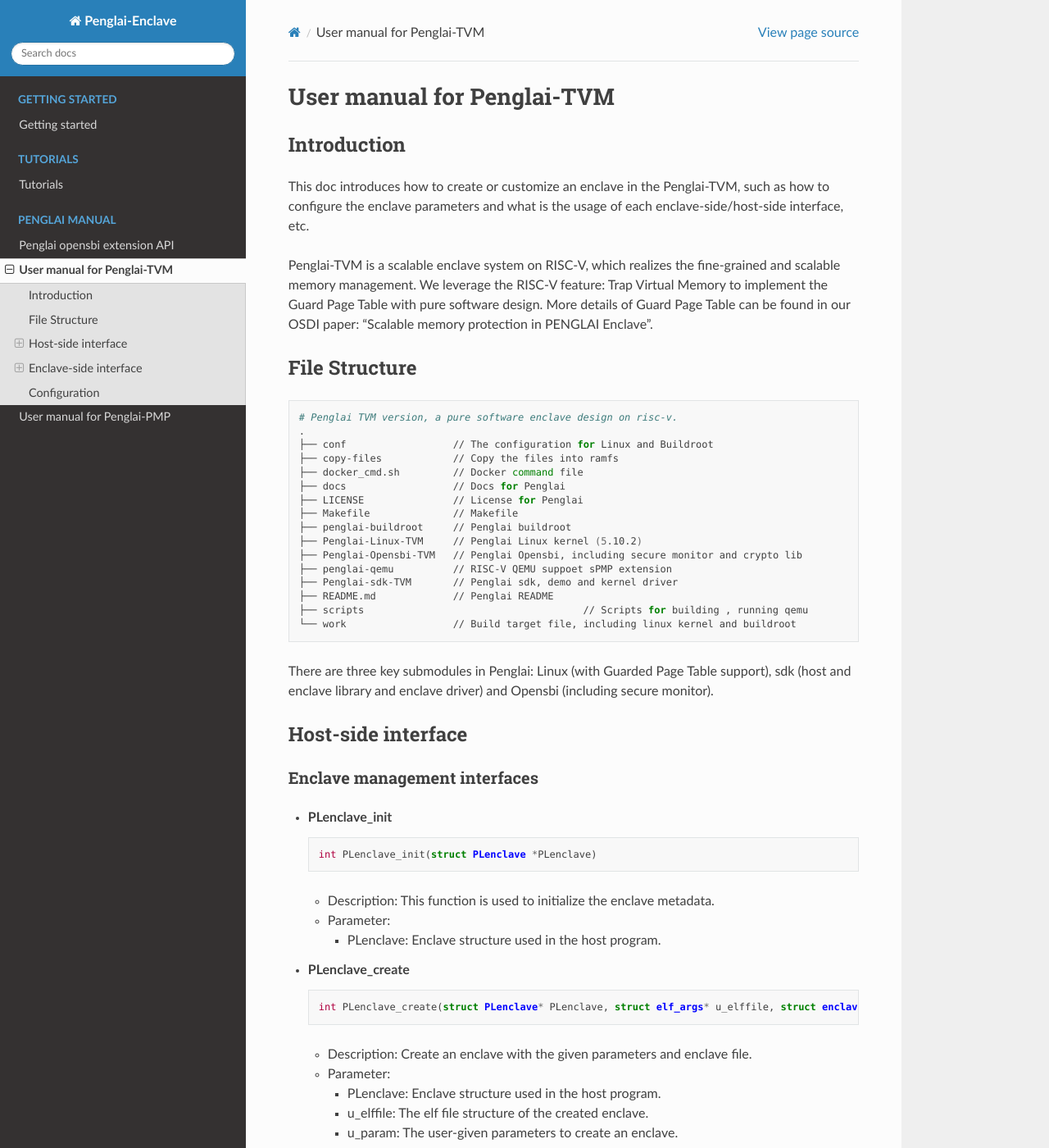
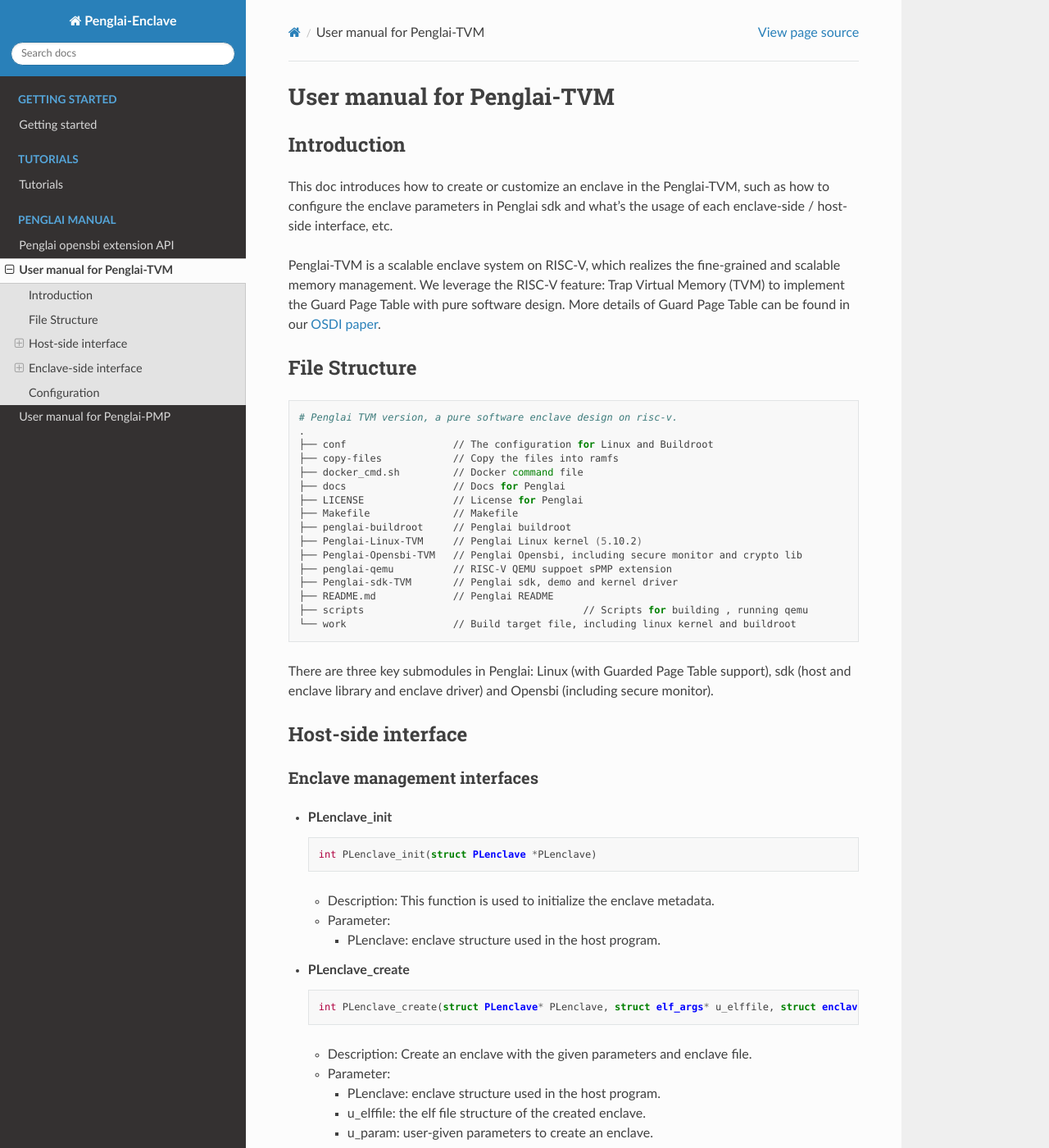
Before and after one commit to Penglai-Enclave/Penglai-doc, a Sphinx documentation site: the page built from source/Penglai-manual/User-Manual-TVM.md, in a window 1280 px wide and 1400 px high. Shown: the whole window at 82% size. Built offline with Sphinx 7.4.7 and the Read the Docs theme 2.0.0, drawn with Linux system fonts in a browser that asks for light colours; some of the changed text lies outside the part shown.

Commit message:
refine the penglai manual

```diff
--- a/source/Penglai-manual/User-Manual-TVM.md
+++ b/source/Penglai-manual/User-Manual-TVM.md
@@ -2,9 +2,9 @@
 
 ### Introduction
 
-This doc introduces how to create or customize an enclave in the Penglai-TVM, such as how to configure the enclave parameters and what is the usage of each enclave-side/host-side interface, etc.
+This doc introduces how to create or customize an enclave in the Penglai-TVM, such as how to configure the enclave parameters in Penglai sdk and what's the usage of each enclave-side / host-side interface, etc.
 
-Penglai-TVM is a scalable enclave system on RISC-V, which realizes the fine-grained and scalable memory management. We leverage the RISC-V feature: Trap Virtual Memory to implement the Guard Page Table with pure software design. More details of Guard Page Table can be found in our OSDI paper: "Scalable memory protection in PENGLAI Enclave".
+Penglai-TVM is a scalable enclave system on RISC-V, which realizes the fine-grained and scalable memory management. We leverage the RISC-V feature: Trap Virtual Memory (TVM) to implement the Guard Page Table with pure software design. More details of Guard Page Table can be found in our [OSDI paper](https://ipads.se.sjtu.edu.cn/zh/publications/FengOSDI21-preprint.pdf).
 
 ### File Structure
 
@@ -41,7 +41,7 @@
 
   + Description: This function is used to initialize the enclave metadata.
   + Parameter:
-    + PLenclave: Enclave structure used in the host program.
+    + PLenclave: enclave structure used in the host program.
 
 + **PLenclave_create**
 
@@ -51,9 +51,9 @@
 
   + Description: Create an enclave with the given parameters and enclave file.
   + Parameter:
-    + PLenclave: Enclave structure used in the host program.
-    + u_elffile: The elf file structure of the created enclave.
-    + u_param: The user-given parameters to create an enclave.
+    + PLenclave: enclave structure used in the host program.
+    + u_elffile: the elf file structure of the created enclave.
+    + u_param: user-given parameters to create an enclave.
 
 + **PLenclave_run**
 
@@ -63,7 +63,7 @@
 
   + Description: Run an enclave, this function will not return unless (1) enclave is finished, stopped or destroyed, (2) enclave triggers an ocall which needs to be handled in the user mode (host).
   + Parameter:
-    + PLenclave: Enclave structure used in the host program.
+    + PLenclave: enclave structure used in the host program.
 
 + **PLenclave_attest**
 
@@ -73,8 +73,8 @@
 
   + Description: Get the attestation report according to the given nonce
   + Parameter:
-    + PLenclave: Enclave structure used in the host program.
-    + nonce: The attestation nonce.
+    + PLenclave: enclave structure used in the host program.
+    + nonce: attestation nonce.
 
 + **PLenclave_stop**
 
@@ -84,7 +84,7 @@
 
   + Description: Stop a running enclave. The host can stop a running enclave compulsorily, So the DoS attacks from the untrusted host are out of scope.
   + Parameter:
-    + PLenclave: Enclave structure used in the host program.
+    + PLenclave: enclave structure used in the host program.
 
 + **PLenclave_resume**
 
@@ -94,7 +94,7 @@
 
   + Description: Resume a stopped enclave. An enclave can continue to run from the point it exits last time.
   + Parameter:
-    + PLenclave: Enclave structure used in the host program.
+    + PLenclave: enclave structure used in the host program.
 
 + **PLenclave_destroy**
 
@@ -104,7 +104,7 @@
 
   + Description: Destroy an enclave. The host can destroy a running enclave compulsorily, e.g., when receiving a kill signal. DoS attacks are out of scope.
   + Parameter:
-    + PLenclave: Enclave structure used in the host program.
+    + PLenclave: enclave structure used in the host program.
 
 #### Enclave paremeter interfaces
 
@@ -118,8 +118,8 @@
 
 + Description: Initialize the elf structure with the given filename.
 + Parameter:
-  + elf_args: Elf structure used in the host program.
-  + filename: Enclave file name.
+  + elf_args: elf structure used in the host program.
+  + filename: enclave file name.
 
 **elf_args_destroy**
 
@@ -129,7 +129,7 @@
 
 + Description: Reclaim the elf resource.
 + Parameter:
-  + elf_args: Elf structure used in the host program.
+  + elf_args: elf structure used in the host program.
 
 **enclave_args_init**
 
@@ -139,7 +139,7 @@
 
 + Description: Initialize the enclave arguments.
 + Parameter:
-  + enclave_args: Enclave argument structure used in the host program.
+  + enclave_args: enclave argument structure used in the host program.
 
 **PLenclave_set_shm**
 
@@ -149,10 +149,10 @@
 
 + Description: Configure the shared memory in the enclave creating parameters.
 + Parameter:
-  + enclave: Enclave structure used in the host program.
-  + shmid: The shared memory identification.
-  + offset: The offset in shared memory.
-  + size: Shared memory size.
+  + enclave: enclave structure used in the host program.
+  + shmid: shared memory identification.
+  + offset: offset in shared memory.
+  + size: shared memory size.
 
 **PLenclave_set_mem_arg**
 
@@ -162,10 +162,10 @@
 
 + Description: Set the schrodinger pages in the enclave running parameters. The ownership of schrodinger pages is transferred when enclave runs.
 + Parameter:
-  + enclave: Enclave structure used in the host program.
-  + id: The schrodinger page identification.
-  + offset: The offset in schrodinger pages.
-  + size: Schrodinger page size.
+  + enclave: enclave structure used in the host program.
+  + id: schrodinger page identification.
+  + offset: offset in schrodinger pages.
+  + size: schrodinger page size.
 
 **PLenclave_set_rerun_arg**
 
@@ -188,8 +188,9 @@
 
 + Description: Allocate the shared memory between the enclave and host, and return the shared memory identification.
 + Parameter:
-  + size: The shared memory size.
-+ Return value: The identification of the required shared memory
+  + size: shared memory size.
++ Return value:
+  + shmid: the identification of the required shared memory
 
 **PLenclave_shmat**
 
@@ -199,9 +200,10 @@
 
 + Description: Get the shared memory address with the given shmid. Map this shared memory into host VA space.
 + Parameter:
-  + shmid: The shared memory identification.
-  + addr: Shared memory address. 0 (default) means shared memory can map at any available virtual address in the VA space of the host.
-+ Return value: the virtual address of the shared memory.
+  + shmid: shared memory identification.
+  + addr: shared memory address. 0 (default) means shared memory can map at any available virtual address in the VA space of the host.
++ Return value:
+  + addr: the virtual address of the shared memory.
 
 **PLenclave_shmdt**
 
@@ -211,8 +213,8 @@
 
 + Description: Unmap the shared memory in the host VA space with the given shmid. However, the shared memory id is not deallocated, so others can still use this shmid to get the corresponidng shared memory.
 + Parameter:
-  + shmid: The shared memory identification.
-  + addr: Shared memory address.
+  + shmid: shared memory identification.
+  + addr: shared memory address.
 
 **PLenclave_shmctl**
 
@@ -222,7 +224,7 @@
 
 + Description: Reclaim the shared memory identification. The host cannot use this shmid to get the corresponding shared memory any longer.
 + Parameter:
-  + shmid: The shared memory identification.
+  + shmid: shared memory identification.
 
 ##### Schrodinger/Relay page (Zero-copy mechanism)
 
@@ -234,8 +236,9 @@
 
 + Description: Allocate the schrodinger page between the enclave and host (achieve the zero copy communication), and return its identification.
 + Parameter:
-  + size: The schrodinger page size.
-+ Return value: the schrodinger page id.
+  + size: schrodinger page size.
++ Return value:
+  + schrodinger_id: schrodinger page identification.
 
 **PLenclave_schrodinger_at**
 
@@ -245,9 +248,10 @@
 
 + Description: Get the schrodinger page address with the given id. Map these schrodinger pages into host VA space.
 + Parameter:
-  + id: The schrodinger page identification.
+  + id: schrodinger page identification.
   + addr: schrodinger page address. 0 means the schrodinger page can map at any available virtual address in the VA space of the host.
-+ Return value: the virtual address of the schrodinger pages.
++ Return value:
+  + addr: the virtual address of the schrodinger pages.
 
 **PLenclave_schrodinger_dt**
 
@@ -257,7 +261,7 @@
 
 + Description: Unmap the schrodinger pages in the host VA space with the given shmid. However, the schrodinger page id is not deallocated, so others can still use this id to get the corresponidng schrodinger pages.
 + Parameter:
-  + id: The schrodinger page identification.
+  + id: schrodinger page identification.
   + addr: schrodinger page address.
 
 **PLenclave_schrodinger_ctl**
@@ -268,7 +272,7 @@
 
 + Description: Reclaim the schrodinger page identification. The host cannot use this id to get the corresponding schrodinger pages any longer.
 + Parameter:
-  + id: The schrodinger page identification.
+  + id: schrodinger page identification.
 
 ### Enclave-side interface
 
@@ -304,7 +308,7 @@
 
 + Description: Exit an enclave and give the return value.
 + Parameter:
-  + retval: Return value.
+  + retval: return value.
 
 **EAPP_GET_ENCLAVE_ID**
 
@@ -323,9 +328,10 @@
 
 + Description: Allocate the enclave memory and map it in the enclave VA space. These memory can be used as the relay pages in enclave (zero-copy communication between enclaves).
 + Parameter:
-  + vaddr: Must set NULL in the current version.
-  + size: Memory mapping size
-+ Return value: The virtual address for mapped memory.
+  + vaddr: set NULL in the current version.
+  + size: memory mapping size
++ Return value:
+  + addr: the virtual address for mapped memory.
 
 **EAPP_UNMAP**
 
@@ -335,8 +341,8 @@
 
 + Description: Unmap the enclave memory. The unmapped memory must be allocated with the `eapp_mmap()`.
 + Parameter:
-  + vaddr: The unmapped memory virtual address.
-  + size: Unmapped memory size.
+  + vaddr: the virtual address of memory which is going to unmap.
+  + size: unmapped memory size.
 
 **EAPP_ACQUIRE_ENCLAVE**
 
@@ -346,8 +352,9 @@
 
 + Description: Acquire the server enclave handler with the given enclave name. The enclave handler can be used in enclave call.
 + Parameter:
-  + name: The enclave name.
-+ Return value: Enclave handler.
+  + name: enclave name.
++ Return value:
+  + handler: enclave handler.
 
 **EAPP_CALL_ENCLAVE**
 
@@ -357,8 +364,8 @@
 
 + Description: Synchronous enclave call. A caller enclave can use this interface to call other enclaves. Caller enclave must wait until the callee enclave returns.
 + Parameter:
-  + handle: The callee enclave handler.
-  + arg: The IPC structure.
+  + handle: callee enclave handler.
+  + arg: IPC structure.
 
 **EAPP_ASYN_ENCLAVE_CALL**
 
@@ -368,8 +375,8 @@
 
 + Description: Asynchronous enclave call. A caller enclave can use this interface to pass the IPC arguments to the callee enclave. The caller enclave will continue to run and callee enclave will receive the IPC arguments when it creates.
 + Parameter:
-  + name: The callee enclave name.
-  + arg: The IPC structure.
+  + name: callee enclave name.
+  + arg: IPC structure.
 
 **SERVER_RETURN**
 
@@ -379,7 +386,7 @@
 
 + Description: Callee enclave calls this function to return back to the caller enclave, and transfers the return IPC structure in the meantime.
 + Parameter:
-  + arg: The IPC structure.
+  + arg: IPC structure.
 
 **EAPP_ENCLAVE_REPORT**
 
@@ -389,9 +396,9 @@
 
 + Description: Get the enclave attestation report. If name is set, it will return the enclave report with the given name, otherwise, it will return the attestation report of the current enclave.
 + Parameter:
-  + name: The attested enclave name.
-  + report: The attestation report structure, the monitor later will fill this structure.
-  + nonce: The attestation nonce.
+  + name: attested enclave name.
+  + report: attestation report structure, the monitor will fill this structure later.
+  + nonce: attestation nonce.
 
 ### Configuration
 
@@ -462,7 +469,7 @@
 + **ENCLAVE_DEFAULT_KBUFFER_SIZE**
 
   + Description:
-    + Shared memory size between the kernel and enclave: 1K
+    + The default size of the shared memory between the kernel and enclave: 1K
   + Defined file:
     + `/Penglai-Opensbi-TVM/include/sm/enclave_vm.h`
     + `/Penglai-sdk-TVM/lib/app/include/ocall.h`
```
Also changed, not shown: other parts of source/Penglai-manual/User-Manual-TVM.md (+10 -9 lines), source/Penglai-manual/Penglai-Opensbi-Extension-API.md (+25 -25 lines).
